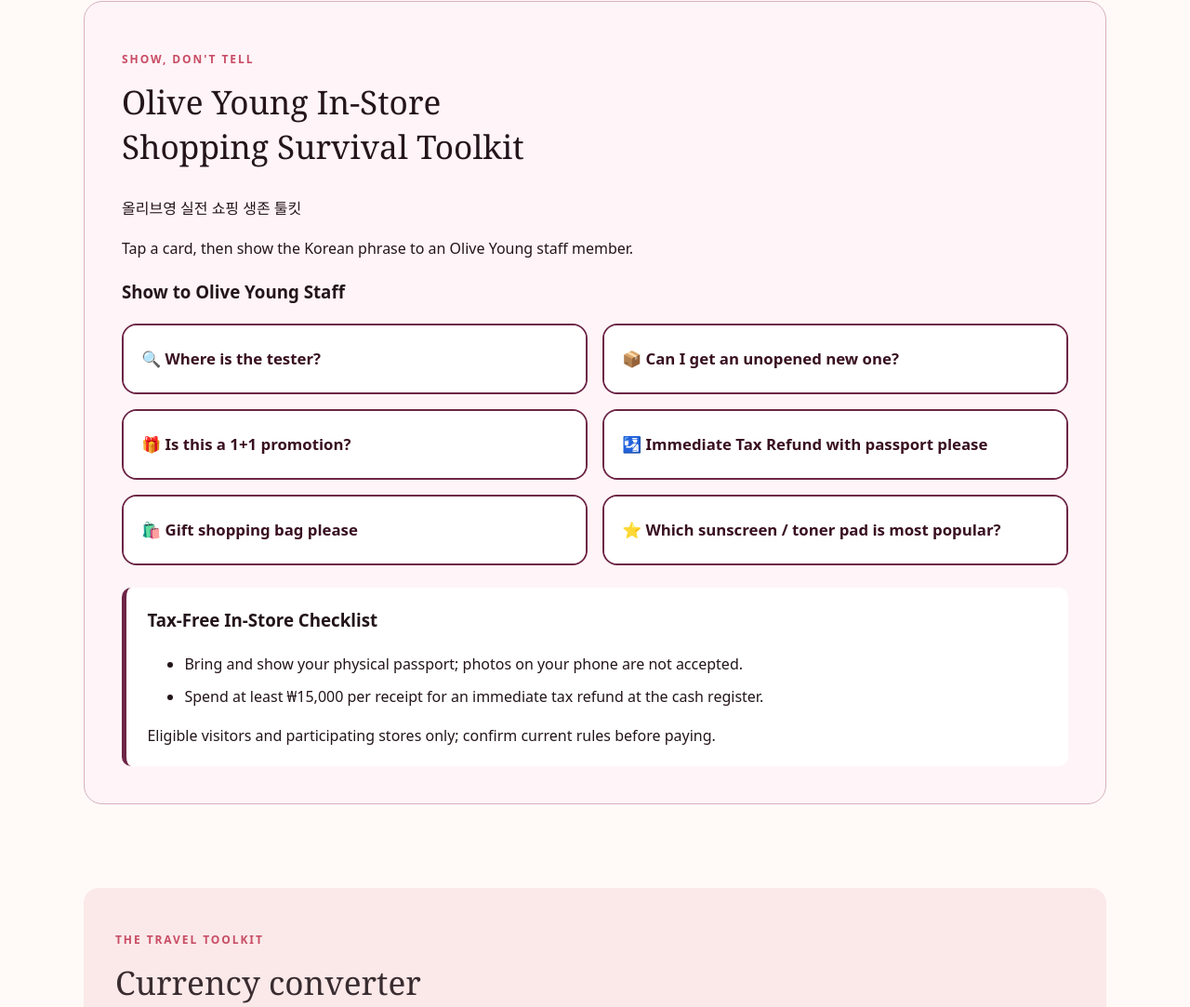
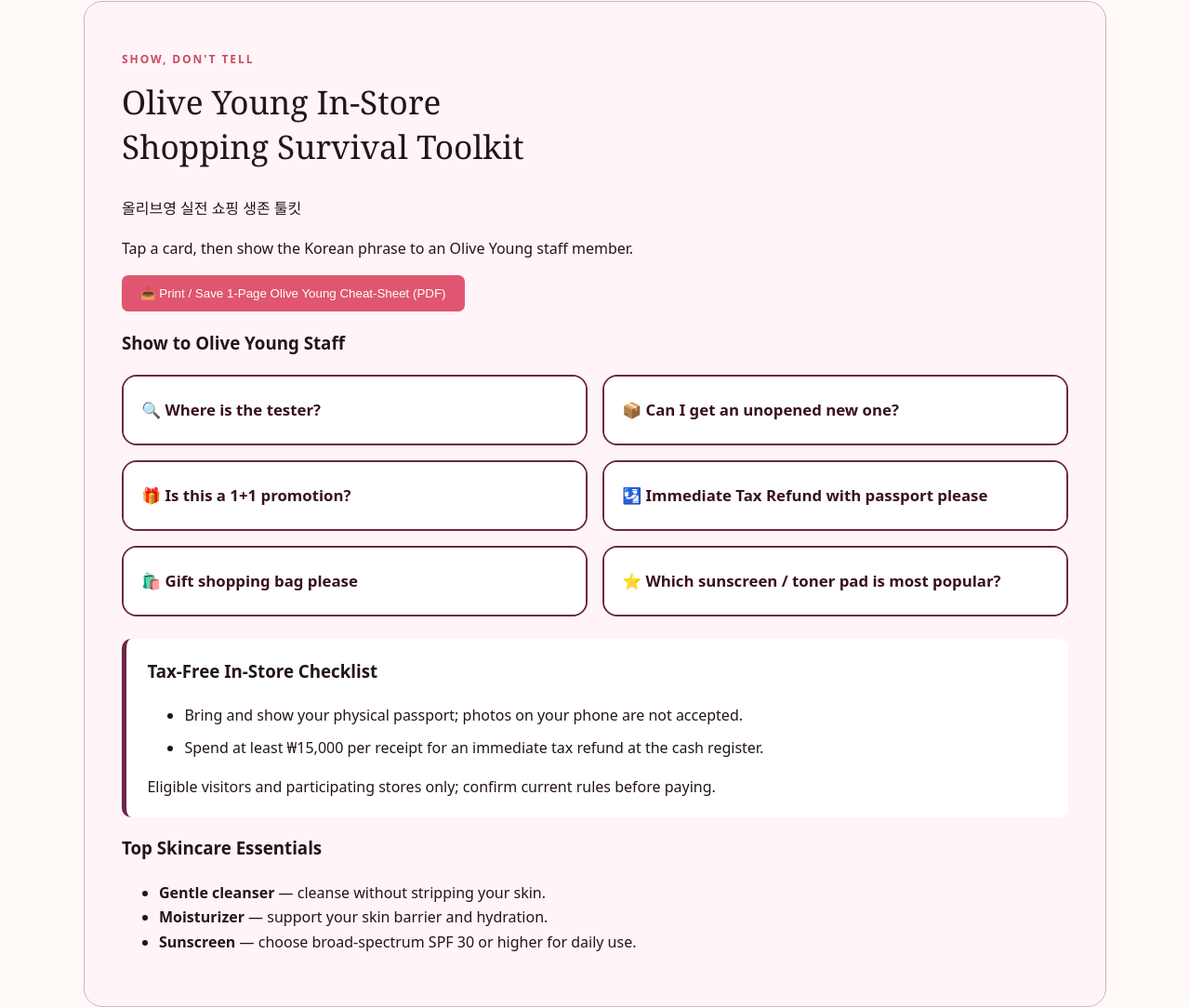
Before and after one commit to jinyou1129-bit/seoul-glow-guide, a plain HTML site: page index.html in a window 1280 px wide. Shown: the part 2908-3991 px from the top of the page at 93% size. Drawn offline with Linux system fonts and the light colour scheme; no server answers.

Commit message:
Add printable Olive Young cheat sheet content

```diff
--- a/index.html
+++ b/index.html
@@ -79,6 +79,7 @@
 <h2 id="shopping-toolkit-title">Olive Young In-Store Shopping Survival Toolkit</h2>
 <p class="tool-subtitle" lang="ko">올리브영 실전 쇼핑 생존 툴킷</p>
 <p>Tap a card, then show the Korean phrase to an Olive Young staff member.</p>
+<button id="printGlowCheatSheetBtn" class="cheat-sheet-btn" type="button">📥 Print / Save 1-Page Olive Young Cheat-Sheet (PDF)</button>
 <h3>Show to Olive Young Staff</h3>
 <div class="staff-cards">
 <div class="staff-card"><button type="button" aria-expanded="false" aria-controls="staff-tester">🔍 Where is the tester?</button><p id="staff-tester" class="staff-phrase" lang="ko" hidden>이거 테스터 어디 있어요?</p></div>
@@ -89,8 +90,10 @@
 <div class="staff-card"><button type="button" aria-expanded="false" aria-controls="staff-popular">⭐ Which sunscreen / toner pad is most popular?</button><p id="staff-popular" class="staff-phrase" lang="ko" hidden>제일 잘 나가는 선크림/토너패드 추천해 주세요</p></div>
 </div>
 <aside class="shopping-checklist" aria-labelledby="shopping-checklist-title"><h3 id="shopping-checklist-title">Tax-Free In-Store Checklist</h3><ul><li>Bring and show your physical passport; photos on your phone are not accepted.</li><li>Spend at least ₩15,000 per receipt for an immediate tax refund at the cash register.</li></ul><p>Eligible visitors and participating stores only; confirm current rules before paying.</p></aside>
+<section class="print-essentials" aria-labelledby="print-essentials-title"><h3 id="print-essentials-title">Top Skincare Essentials</h3><ul><li><strong>Gentle cleanser</strong> — cleanse without stripping your skin.</li><li><strong>Moisturizer</strong> — support your skin barrier and hydration.</li><li><strong>Sunscreen</strong> — choose broad-spectrum SPF 30 or higher for daily use.</li></ul></section>
 </div></section>
 <script>
+document.querySelector('#printGlowCheatSheetBtn').addEventListener('click', () => window.print());
 (()=>{const toolkit=document.querySelector('#shopping-toolkit');toolkit.querySelectorAll('.staff-card button').forEach(button=>{button.addEventListener('click',()=>{const phrase=document.getElementById(button.getAttribute('aria-controls'));const open=button.getAttribute('aria-expanded')==='true';phrase.hidden=open;button.setAttribute('aria-expanded',String(!open));});});})();
 </script>
 <section class="wrap" id="converter">
```
